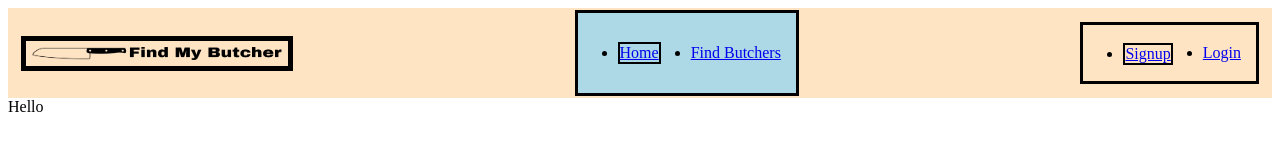
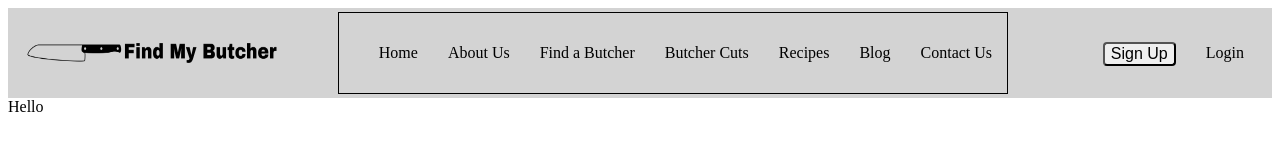
Before and after one commit to JRacz419/FindMyButcher, a plain HTML site: page index.html in a window 1280 px wide. Drawn offline with Linux system fonts and the light colour scheme.

Commit message:
Added 'contact us' , 'recipes' . 'about us' to nav. Adjusted logo size Added and style sign up button.

```diff
--- a/index.html
+++ b/index.html
@@ -10,7 +10,7 @@
     <header>
         <div class="logo-div">
             <img src="images/logo2black.png" alt="company name logo"
-            height="13px" width="250px">
+            height="20px" width="250px">
         </div>
         <nav>
             <ul class="navlist">
@@ -20,11 +20,35 @@
                     </div>
                 </li>
                 <li>
-                    <div class="Find Butchers">
-                        <a href="#">Find Butchers</a>
+                    <div class="aboutus">
+                        <a href="#">About Us</a>
                     </div>
                 </li>
-            </li>
+                <li>
+                    <div class="find-a-butcher">
+                        <a href="#">Find a Butcher</a>
+                    </div>
+                </li>
+                <li>
+                    <div class="butcher-cuts">
+                        <a href="#">Butcher Cuts</a>
+                    </div>
+                </li>
+                <li>
+                    <div class="recipes">
+                        <a href="#">Recipes</a>
+                    </div>
+                </li>
+                <li>
+                    <div class="blog">
+                        <a href="#">Blog</a>
+                    </div>
+                </li>
+                <li>
+                    <div class="contactus">
+                        <a href="#">Contact Us</a>
+                    </div>
+                </li>
             </ul>
 
         </nav>
@@ -32,7 +56,7 @@
             <ul>
                 <li>
                     <div class="signup">
-                       <a href="#">Signup</a>
+                       <a href="#"><button>Sign Up</button></a>
                     </div>
                 </li>
                 <li>
--- a/style.css
+++ b/style.css
@@ -4,15 +4,15 @@ header {
     justify-content: space-between;
     align-items: center;
     color: black;
-    background-color: bisque;
+    background-color: lightgray;
     height: 90px;
 }
 
 nav {
     color: black;
-    background-color: lightblue;
+    background-color: lightgray;
     height: 80px;
-    border: 3px solid;
+    border: 1.5px solid;
     display: flex;
     flex-direction: row;
     align-items: center;
@@ -31,16 +31,25 @@ nav {
     align-items: center;
     margin-left: 13px;
     padding: 6px;
-    border: 5px solid;
+
+}
+
+.home {
+    font-size:
 }
 .signup-log {
     display:flex;
     flex-direction: row;
     margin-right: 13px;
-    border: 3px solid black;
+
+}
+
+.log-in {
+    font-size: 16px;
 }
 
 ul {
+    list-style-type: none;
     display:flex;
     flex-direction: row;
     align-items: center;
@@ -50,10 +59,56 @@ ul {
 
 .signup {
     margin-top: 2px;
-    border: 2px solid black;
+
 }
 
 .home {
-    border: 2px solid black;
+
 
 }
+
+/* unvisited link */
+a:link {
+    color: black;
+  }
+
+  a:visited {
+    color: black;
+  }
+
+  /* mouse over link */
+  a:hover {
+    color: blue;
+  }
+
+  /* selected link */
+  a:active {
+    color: blue;
+  }
+
+  a:link {
+    text-decoration: none;
+  }
+
+  a:visited {
+    text-decoration: none;
+  }
+
+  a:hover {
+    text-decoration:
+  }
+
+  a:active {
+    text-decoration:
+  }
+
+  button {
+    transition-duration: 0.4s;
+    border-radius: 4px;
+    font-size: 16px;
+  }
+
+  button:hover {
+    background-color: blue;
+    color: white;
+  }
```
